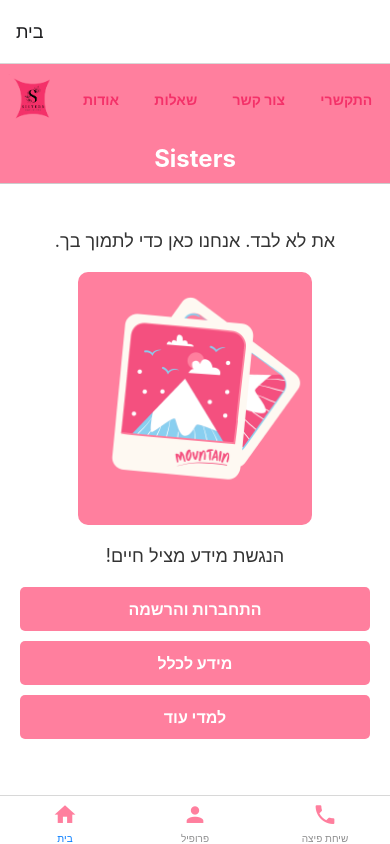
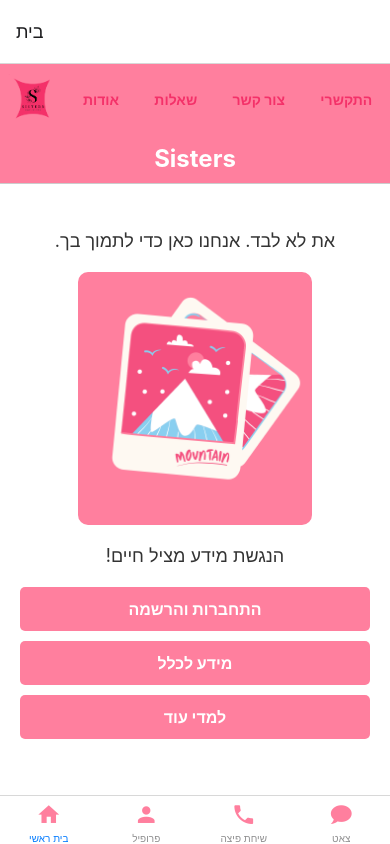
Before and after one commit to rotemhadad/Sisters, a React Native app in the folder sisterss/: screen / in a window 390 px wide. Built offline with nearby package versions, Linux system fonts and the light colour scheme; no server answers.

Commit message:
added ai chat

```diff
--- a/sisterss/App.js
+++ b/sisterss/App.js
@@ -26,6 +26,8 @@
 import TermsAndConditionsScreen from './components/TermsAndConditionsScreen';
 import LegalRightsScreen from './components/LegalRightsScreen';
 import withNavBar from './components/navBar';
+import ChatScreen from './components/ChatScreen';
+
 
 const Stack = createNativeStackNavigator();
 const Tab = createBottomTabNavigator();
@@ -54,6 +56,7 @@
       <Stack.Screen name="פרופיל" component={withNavBar(ProfileScreen)} />
       <Stack.Screen name="תנאים" component={withNavBar(TermsAndConditionsScreen)} options={{ title: 'Terms and Conditions' }} />
       <Stack.Screen name="זכויות משפטיות" component={withNavBar(LegalRightsScreen)} />
+      <Stack.Screen name="צאט" component={withNavBar(ChatScreen)} />
     </Stack.Navigator>
   );
 };
@@ -61,10 +64,10 @@
   return (    <NavigationContainer>
     <Tab.Navigator>
       <Tab.Screen
-        name="בית"
+        name="בית ראשי"
         component={HomeStack}
         options={{
-          title: "בית",
+          title: "בית ראשי",
           headerShown: false,
           tabBarIcon: ({ color, size }) => (
             <MaterialCommunityIcons name="home" color="#ff7f9e" size={size} />
@@ -94,6 +97,17 @@
           ),
         }}
       />
+      <Tab.Screen
+          name="Chat"
+          component={withNavBar(ChatScreen)}
+          options={{
+            title: "צאט",
+            headerShown: true,
+            tabBarIcon: ({ color, size }) => (
+              <MaterialCommunityIcons name="chat" color="#ff7f9e" size={size} />
+            ),
+          }}
+        />
     </Tab.Navigator>
   </NavigationContainer>
   );
--- a/sisterss/package.json
+++ b/sisterss/package.json
@@ -20,13 +20,16 @@
     "@react-navigation/stack": "^6.4.0",
     "@types/react": "~18.2.45",
     "axios": "^1.7.2",
+    "dotenv": "^16.4.5",
     "expo": "^51.0.21",
     "expo-image-picker": "~15.0.7",
+    "expo-linear-gradient": "^13.0.2",
     "expo-status-bar": "~1.12.1",
     "firebase": "^10.12.3",
     "react": "18.2.0",
     "react-dom": "18.2.0",
     "react-native": "^0.74.3",
+    "react-native-dotenv": "^3.4.11",
     "react-native-gesture-handler": "^2.16.1",
     "react-native-image-picker": "^7.1.2",
     "react-native-navigation-bar": "^0.2.1",
```
Also changed, not shown: 2 other files (tests, documents, lock files or other folders).
